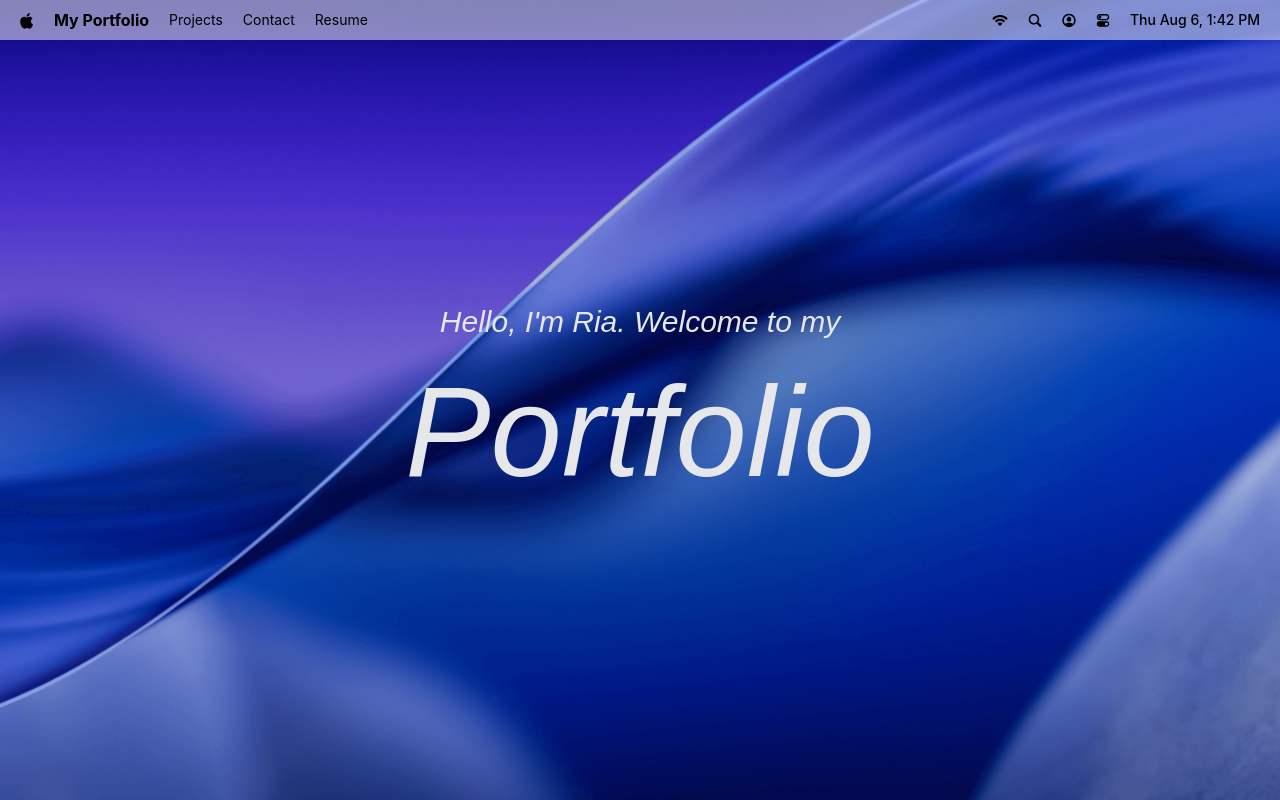
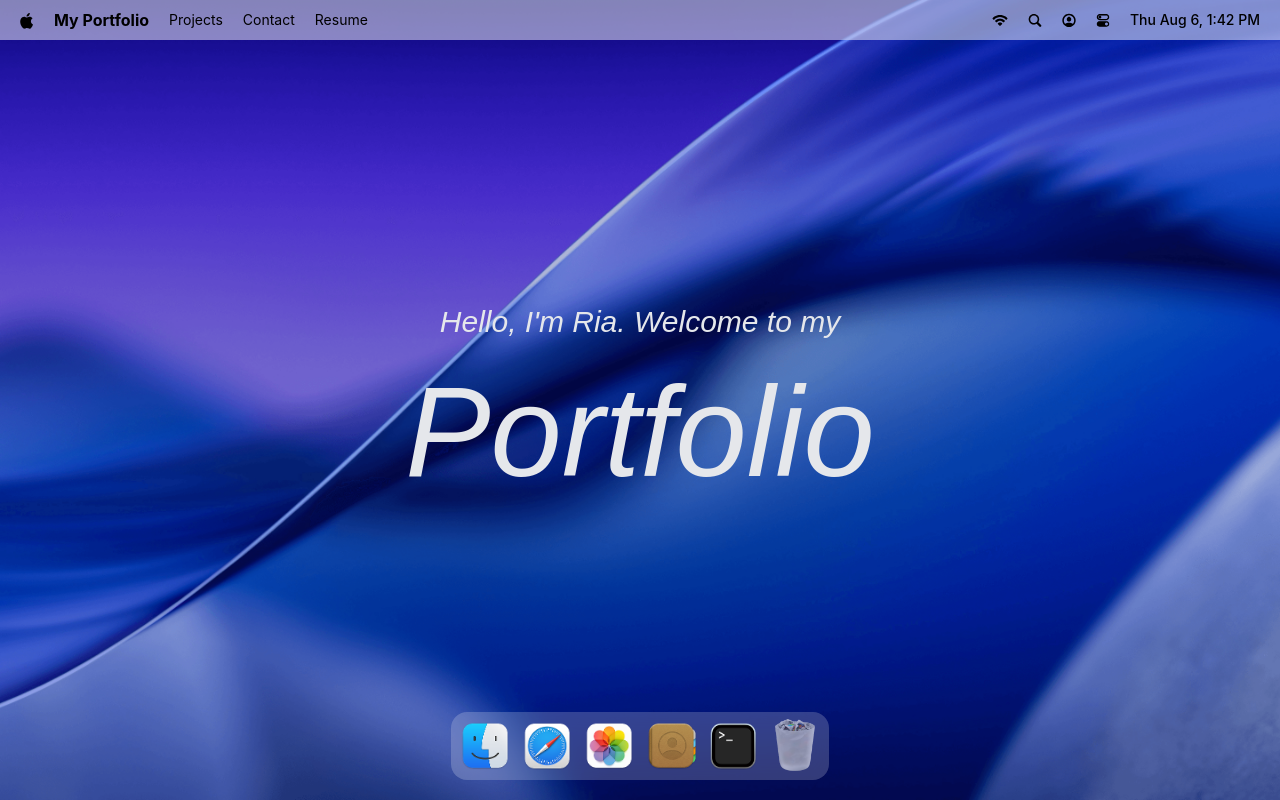
Before and after one commit to riya-py/stalk-me, a React (Vite) app: page / in a window 1280 px wide. Built offline with nearby package versions, Linux system fonts and the light colour scheme; a web font is replaced by a local one.

Commit message:
dock implemented

```diff
--- a/package.json
+++ b/package.json
@@ -17,6 +17,7 @@
     "lucide-react": "^1.29.0",
     "react": "^19.2.8",
     "react-dom": "^19.2.8",
+    "react-tooltip": "^6.0.8",
     "tailwindcss": "^4.3.3"
   },
   "devDependencies": {
--- a/src/App.jsx
+++ b/src/App.jsx
@@ -1,12 +1,14 @@
-import { Navbar, Welcome } from "#components";
+import { Navbar, Welcome, Dock } from "#components";
 
 const App = () => {
   return (
     <main>
         <Navbar />
         <Welcome />
+        <Dock />
     </main>
   )
 }
 
+
 export default App
--- /dev/null
+++ b/src/components/Dock.jsx
@@ -0,0 +1,99 @@
+import { useRef } from "react";
+import { Tooltip } from "react-tooltip";
+import gsap from "gsap";
+import { useGSAP } from "@gsap/react";
+import { dockApps } from "#constants";
+
+const Dock = () => {
+    const dockRef = useRef(null);
+
+    useGSAP(() => {
+        const dock = dockRef.current;
+        if (!dock) return;
+
+        const icons = dock.querySelectorAll(".dock-icon");
+
+        const animateIcons = (mouseX) => {
+            const { left } = dock.getBoundingClientRect();
+
+            icons.forEach((icon) => {
+                const { left: iconLeft, width } = icon.getBoundingClientRect();
+
+                const center = iconLeft - left + width / 2;
+                const distance = Math.abs(mouseX - center);
+                const intensity = Math.exp(-(distance ** 2.5) / 20000);
+
+                gsap.to(icon, {
+                    scale: 1 + 0.25 * intensity,
+                    y: -15 * intensity,
+                    duration: 0.2,
+                    ease: "power1.out",
+                });
+            });
+        };
+
+        const handleMouseMove = (e) => {
+            const { left } = dock.getBoundingClientRect();
+            animateIcons(e.clientX - left);
+        };
+
+        const resetIcons = () => {
+            icons.forEach((icon) => {
+                gsap.to(icon, {
+                    scale: 1,
+                    y: 0,
+                    duration: 0.3,
+                    ease: "power1.out",
+                });
+            });
+        };
+
+        dock.addEventListener("mousemove", handleMouseMove);
+        dock.addEventListener("mouseleave", resetIcons);
+
+        return () => {
+            dock.removeEventListener("mousemove", handleMouseMove);
+            dock.removeEventListener("mouseleave", resetIcons);
+        };
+    }, []);
+
+    const toggleApp = (app) => {
+        // todo implement open window logic
+    };
+
+    return (
+        <section id="dock">
+            <div ref={dockRef} className="dock-container">
+                {dockApps.map(({ id, name, icon, canOpen }) => (
+                    <div key={id} className="relative flex justify-center">
+                        <button
+                            type="button"
+                            className="dock-icon"
+                            aria-label={name}
+                            data-tooltip-id="dock-tooltip"
+                            data-tooltip-content={name}
+                            data-tooltip-delay-show={150}
+                            disabled={!canOpen}
+                            onClick={() => toggleApp({ id, canOpen })}
+                        >
+                            <img
+                                src={`/images/${icon}`}
+                                alt={name}
+                                loading="lazy"
+                                className={canOpen ? "" : "opacity-60"}
+                            />
+                        </button>
+                    </div>
+                ))}
+
+                <Tooltip
+                    id="dock-tooltip"
+                    place="top"
+                    className="tooltip"
+                />
+            </div>
+        </section>
+    );
+};
+
+export default Dock;
--- a/src/components/Welcome.jsx
+++ b/src/components/Welcome.jsx
@@ -1,6 +1,7 @@
 import { useRef } from "react";
 import gsap from "gsap";
 import { useGSAP } from "@gsap/react";
+import { dockApps } from "../constants";
 
 const FONT_WEIGHTS = {
   subtitle: { min: 100, max: 400, default: 100 },
--- a/src/components/index.js
+++ b/src/components/index.js
@@ -1,4 +1,5 @@
 import Navbar from "#components/Navbar";
 import Welcome from "#components/Welcome";
+import Dock from "#components/Dock";
 
-export { Navbar, Welcome };
+export { Navbar, Welcome, Dock };
```
Also changed, not shown: 1 other file (tests, documents, lock files or other folders).
